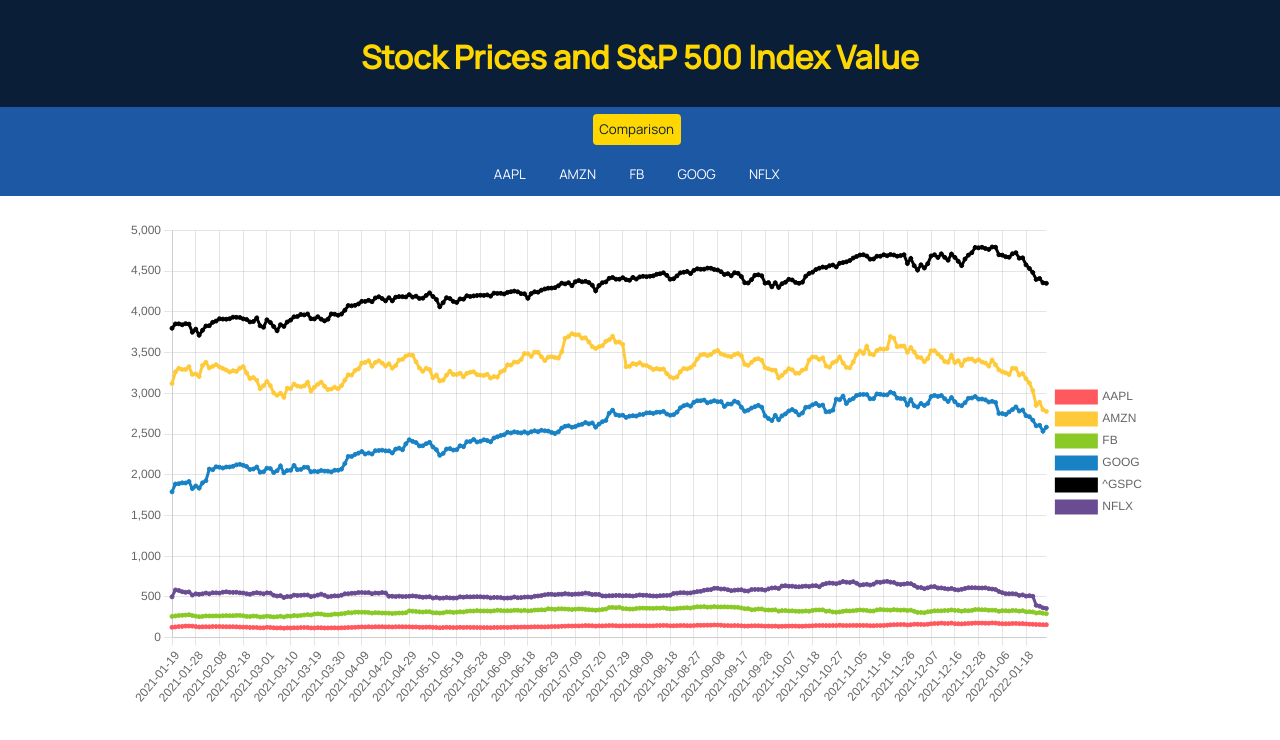
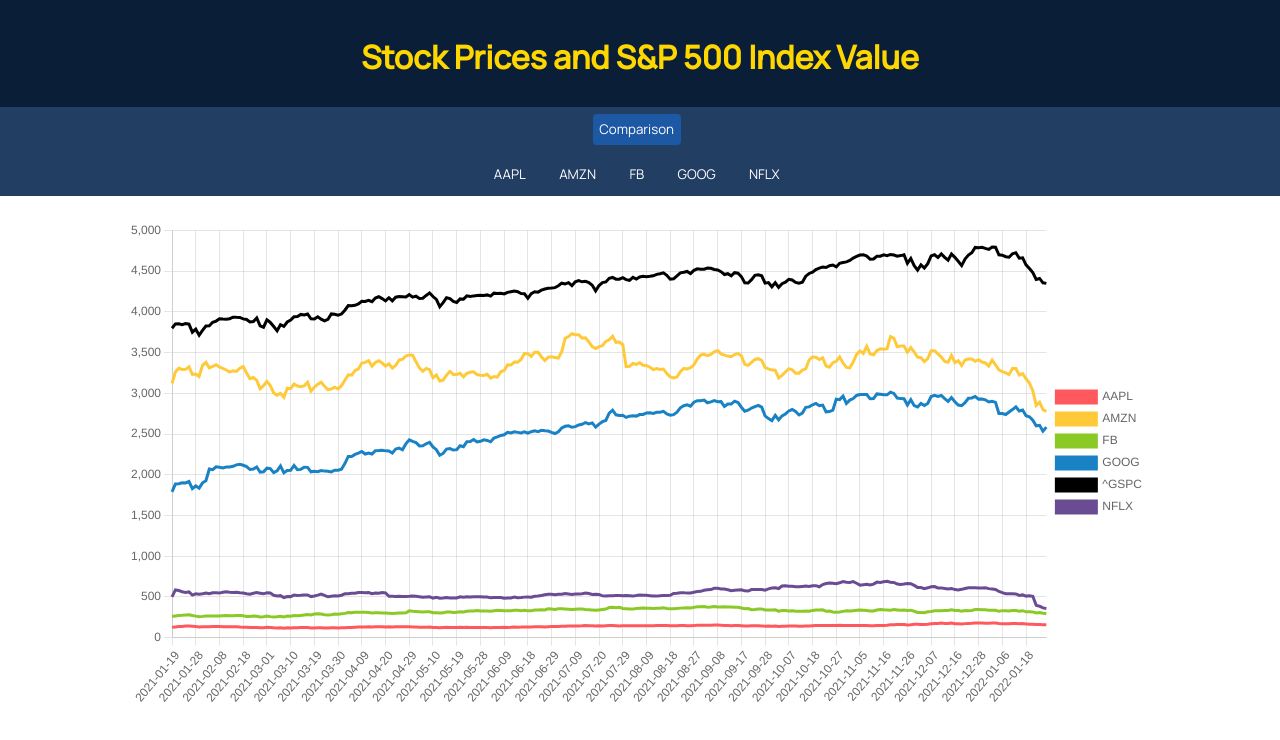
Before and after one commit to kbergmanndean/Discern, a React (Create React App) app: page / in a window 1280 px wide. Both pictures are taken after a click on the button "Comparison". Shown: the top 740 px of the page. Built offline with nearby package versions, Linux system fonts and the light colour scheme.

Commit message:
tentatively done with styling

```diff
--- a/src/App.css
+++ b/src/App.css
@@ -21,42 +21,25 @@
   margin:5pt;
   margin-right:10pt;
   padding:5pt;
-  /* background-color:#0a1e37; */
-  background-color:#1d58a5;
+  background-color:#233e63;
   color:white;
 }
 button:hover {
   color:#fed600;
 }
 #compare {
-  /* padding:10pt; */
-  /* margin-top:30pt; */
-  background-color:#fed600;
-  color:#0a1e37;
+  background-color:#1d58a5;
+  color:white;
   border-radius:3pt;
 }
 #compare:hover {
-  background-color:#1d58a5;
-  color:white;
+  background-color:white;
+  color:#0a1e37;
+  font-weight:bold;
 }
 #graph {
-  /* width:75%; */
-  /* float:left; */
   width:80%;
-
 }
 #sidebar {
-  /* float:left; */
-  /* text-align:center; */
-  background-color:#1d58a5;
-  /* width:25%; */
+  background-color:#233e63
 }
-#filters{
-  background-color:#1d58a5
-}
-.show-buttons{
-  /* text-align:left; */
-}
-.hide-buttons{
-
-}
--- a/src/Components/Graph.js
+++ b/src/Components/Graph.js
@@ -16,42 +16,42 @@
         label:"AAPL",
         backgroundColor:"#ff595e",
         borderColor:"#ff595e",
-        pointRadius:"2",
+        pointRadius:"0",
         data:closeData[0]
     }
     let AMZNLine={
         label:"AMZN",
         backgroundColor:"#ffca3a",
         borderColor:"#ffca3a",
-        pointRadius:"2",
+        pointRadius:"0",
         data:closeData[1]
     }
     let FBLine={
         label:"FB",
         backgroundColor:"#8ac926",
         borderColor:"#8ac926",
-        pointRadius:"2",
+        pointRadius:"0",
         data:closeData[2]
     }
     let GOOGLine={
         label:"GOOG",
         backgroundColor:"#1982c4",
         borderColor:"#1982c4",
-        pointRadius:"2",
+        pointRadius:"0",
         data:closeData[3]
     }
     let GSPCLine={
         label:"^GSPC",
         backgroundColor:"black",
         borderColor:"black",
-        pointRadius:"2",
+        pointRadius:"0",
         data:closeData[4]
     }
     let NFLXLine={
         label:"NFLX",
         backgroundColor:"#6a4c93",
         borderColor:"#6a4c93",
-        pointRadius:"2",
+        pointRadius:"0",
         data:closeData[5]
     }
 
@@ -82,10 +82,10 @@
             <div id="head">
                 <h1>Stock Prices and S&P 500 Index Value</h1>
             </div>
-            <div id="sidebar" className={`${showComparison?"show-buttons":"hide-buttons"}`}>
+            <div id="sidebar">
                 <button id="compare" onClick={()=>setShowComparison(!showComparison)}>Comparison</button>
                 {showComparison ?
-                <div id="filters">
+                <div>
                     <button onClick={()=>filterLines(AAPLLine)}>AAPL</button>
                     <button onClick={()=>filterLines(AMZNLine)}>AMZN</button>
                     <button onClick={()=>filterLines(FBLine)}>FB</button>
```
